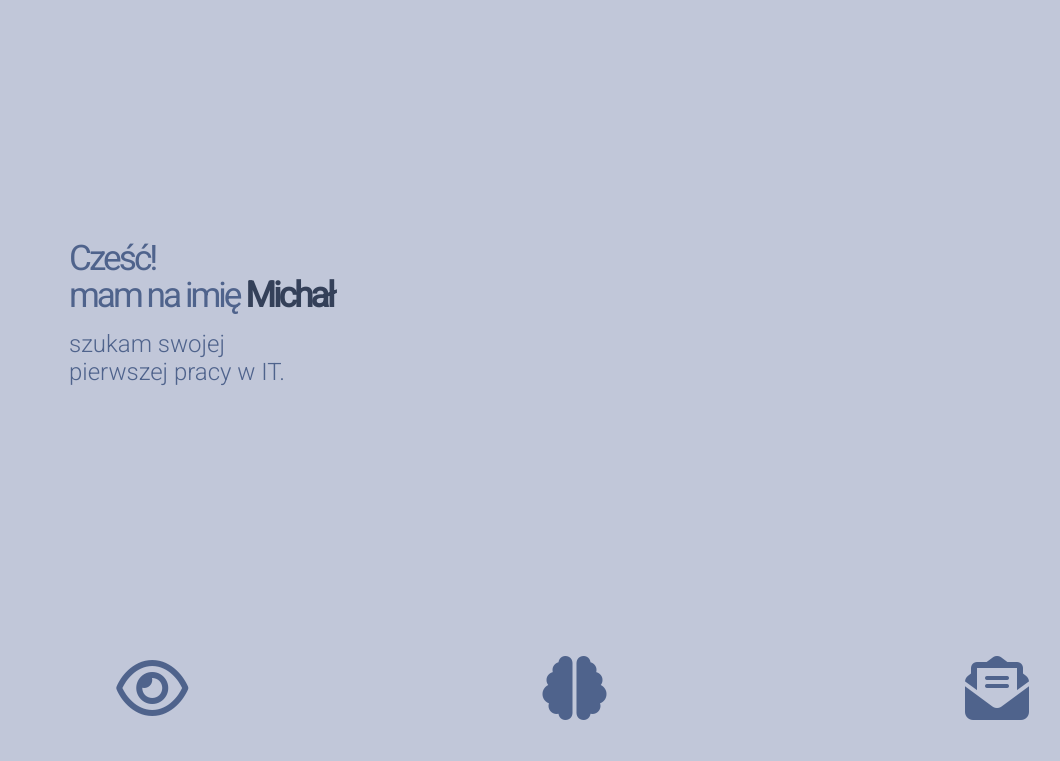
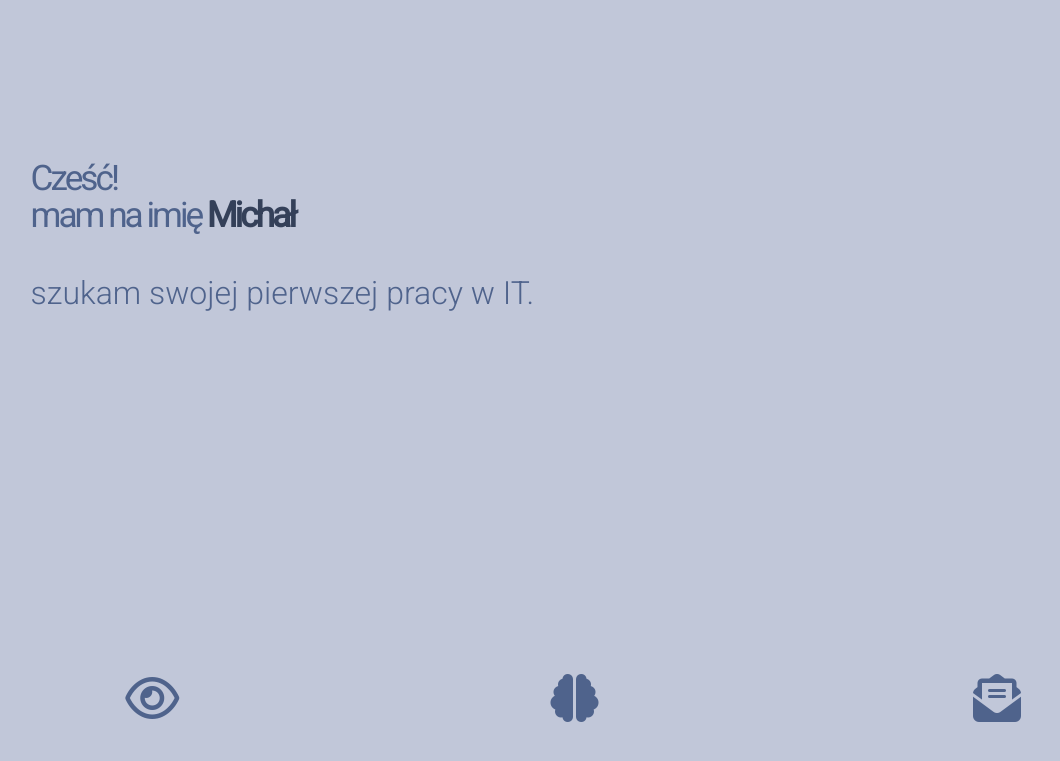
Before and after one commit to mplaszczymaka/poznaj_mnie, a PHP site: page / in a window 1280 px wide. Shown: the top 761 px of the page, without its empty margins (59-1119 px from the left). Run offline with PHP 8.4, Linux system fonts and the light colour scheme; some libraries are stand-ins or nearby versions.

Commit message:
add media queries for orientation:landscape

```diff
--- a/css/style.css
+++ b/css/style.css
@@ -66,9 +66,9 @@
 
 header hgroup h2
 {
-    margin-top: 2vh;
+    margin-top: 1.8vh;
     font-weight: 300;
-    font-size: 1.5rem;
+    font-size: 1.8rem;
 }
 
 /* links */
@@ -247,3 +247,45 @@
     font-weight: 700;
     color: #344059;
 }
+
+/* media queries */
+
+@media (orientation:landscape) {
+    header hgroup {
+        left: 7%;
+        top: 20%;
+    }
+
+    header hgroup h2 {
+        font-size: 2rem;
+        margin-top: 5vh;
+    }
+
+    .header-br {
+        display: none;
+    }
+
+    nav {
+        font-size: 3rem;
+    }
+}
+
+    /* Small devices (landscape phones, 576px and up) */
+    @media (min-width: 576px) {
+        ...
+    }
+
+    /* Medium devices (tablets, 768px and up) */
+    @media (min-width: 768px) {
+
+    }
+
+    /* Large devices (desktops, 992px and up) */
+    @media (min-width: 992px) {
+        ...
+    }
+
+    /* Extra large devices (large desktops, 1200px and up) */
+    @media (min-width: 1200px) {
+        ...
+}
--- a/index.html
+++ b/index.html
@@ -19,7 +19,7 @@
 
             <hgroup>
                 <h1>Cześć!<br>mam na imię <span class="bold">Michał</span></h1>
-                <h2>szukam swojej<br>pierwszej pracy w IT.</h2>
+                <h2>szukam swojej <br class="header-br">pierwszej pracy w IT.</h2>
             </hgroup>
 
             <nav>
```
